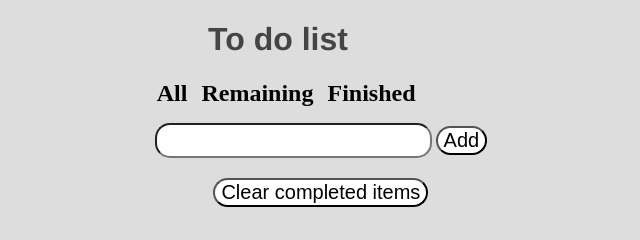
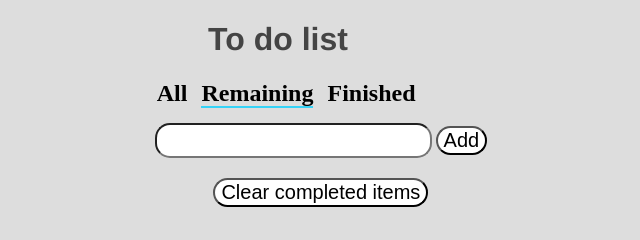
Before and after one commit to DiddyManilla/To-do-list, a plain HTML site: page index.html in a window 1280 px wide. Both pictures are taken after a click on the element "Remaining". Shown: the full height of the page, 362-1002 px from the left. Drawn offline with nearby package versions, Linux system fonts and the light colour scheme.

Commit message:
Add underlining on selected view

```diff
--- a/script.js
+++ b/script.js
@@ -10,7 +10,8 @@ $(document).ready(function() {
 	});
     let jobs = [];
     let num = 0;
-    let currentView = "remaining";
+    let currentView = "Remaining";
+    $("h2:contains(" + currentView + ")").addClass("selected");
     //functionality for the add button
     $("#add").click(function() {
 		let jobName = $("#job").val();
@@ -45,7 +46,9 @@ $(document).ready(function() {
 		for (let i = 0; i < jobs.length; i++) {
 			$("#" + i + "").hide();
 		}
+		$("h2:contains(" + currentView + ")").removeClass("selected");
 		currentView = $(this).text();
+		$("h2:contains(" + currentView + ")").addClass("selected");
 		for (let i = 0; i < jobs.length; i++) {
 			if (currentView === "All") {
 				$("#" + i + "").show();
--- a/style.css
+++ b/style.css
@@ -43,3 +43,6 @@ nav {
     cursor: default;
     white-space: nowrap;
 }
+.selected {
+	border-bottom: 2px solid #35d3f7;
+}
```
